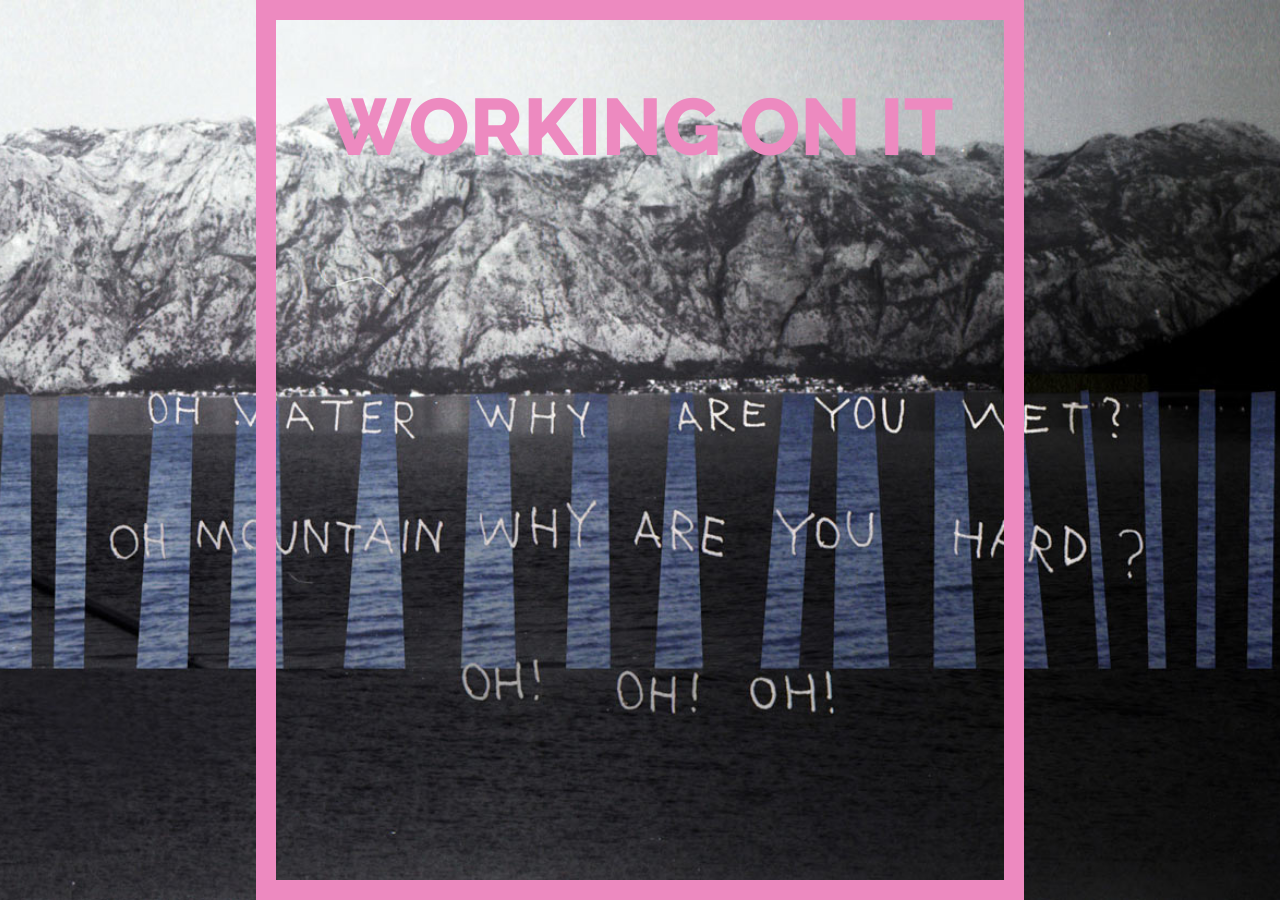
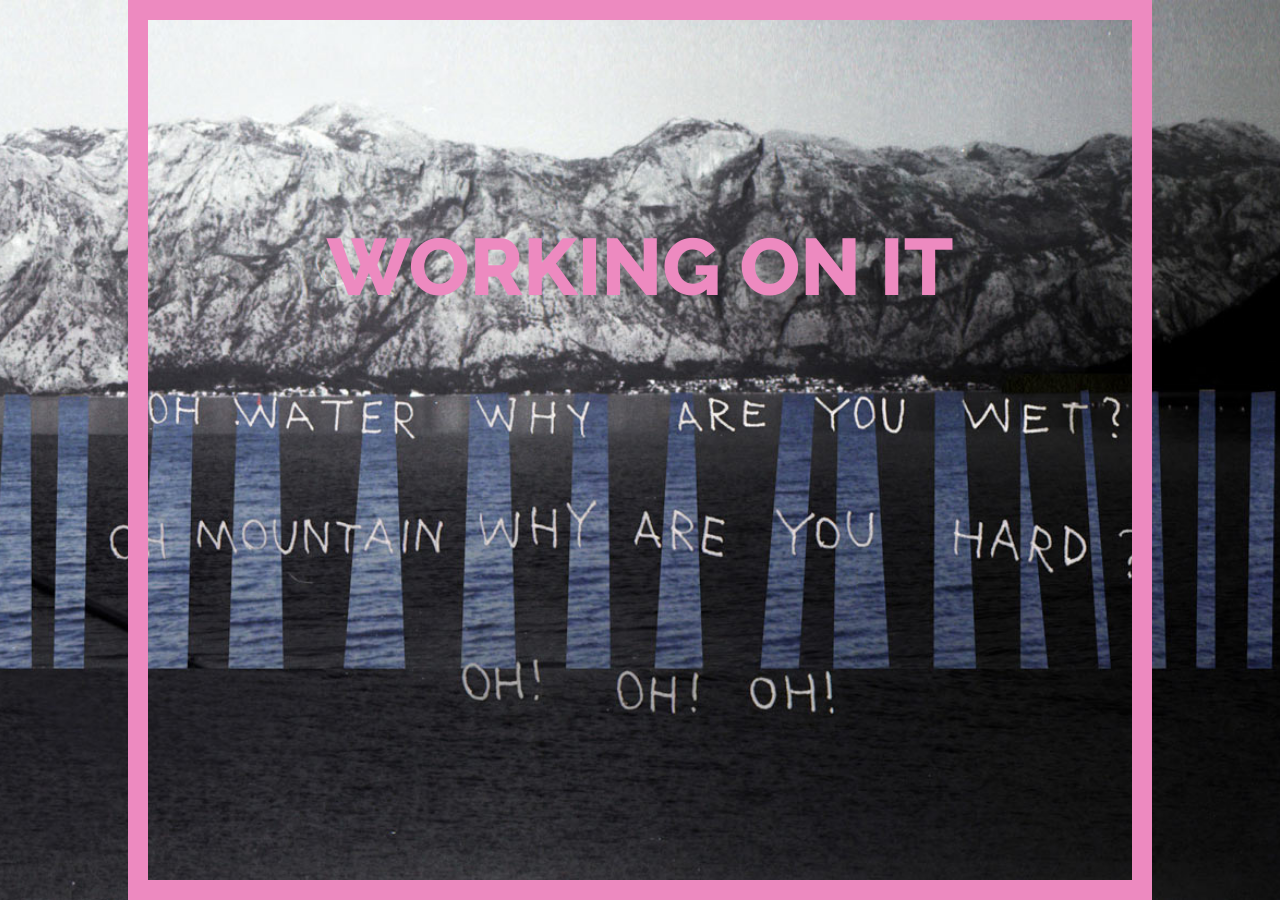
Before and after one commit to tataata/tataata.com, a Jekyll site: the page built from index.html, in a window 1280 px wide. Built offline with Jekyll 4.4.1, drawn with Linux system fonts in a browser that asks for light colours; Markdown is read by kramdown in place of the engine named in the settings.

Commit message:
add responsive styling

```diff
--- a/_layouts/default.html
+++ b/_layouts/default.html
@@ -21,7 +21,7 @@
     <body>
 
         <div class="notice">
-          working on it
+          working on&nbsp;it
         </div>
 
         <div class="bg"><img src=/i/bg.jpg></div>
--- a/css/main.css
+++ b/css/main.css
@@ -105,12 +105,12 @@ body {
   }
 
 .notice {
-  font-size: 80px;
+  font-size: 36px;
   font-family: 'Raleway', sans-serif;
   text-transform: uppercase;
   color: #ed8ac0;
-  border: 20px solid;
-  width: 60%;
+  border: 10px solid;
+  width: 100%;
   padding-top: 60px;
   margin: auto;
   position: absolute;
@@ -120,3 +120,28 @@ body {
   bottom: 0;
   z-index: 100;
 }
+
+@media only screen and (min-width : 480px) {
+  .notice {
+    width: 90%;
+    font-size: 48px;
+    border-width: 15px;
+  }
+}
+
+@media only screen  and (min-width : 600px) {
+  .notice {
+    width: 80%;
+    font-size: 80px;
+    border-width: 20px;
+    padding-top: 130px;
+  }
+}
+@media only screen  and (min-width : 1024px) {
+  .notice {
+    width: 80%;
+    font-size: 80px;
+    border-width: 20px;
+    padding-top: 200px;
+  }
+}
```
